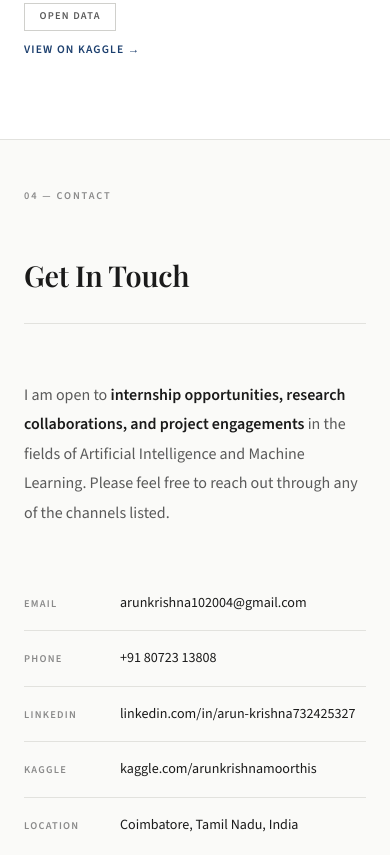
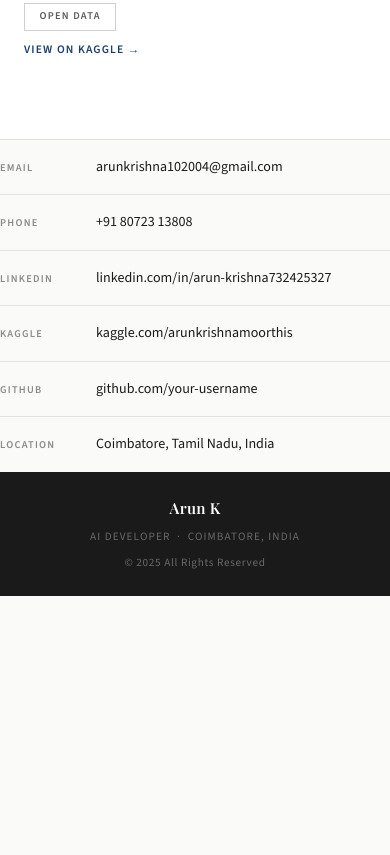
Before and after one commit to ArunKrishna102004/arun-portfolio, a plain HTML site: page index.html in a window 390 px wide. Shown: the part 5458-6313 px from the top of the page. After the commit the page ends 6054 px from the top, so only its background shows below. Drawn offline with nearby package versions, Linux system fonts and the light colour scheme.

Commit message:
Revise contact section with updated details
Updated contact section with email, phone, LinkedIn, Kaggle, GitHub, and location details.

```diff
--- a/index.html
+++ b/index.html
@@ -459,41 +459,51 @@ footer{
 </section>
 
 <!-- CONTACT -->
-<section id="contact">
-  <div class="section-header reveal">
-    <div class="sec-num">04 — Contact</div>
-    <h2 class="sec-title">Get In Touch</h2>
-  </div>
-  <div class="contact-cols">
-    <div class="contact-label reveal">Contact</div>
-    <div class="contact-intro reveal d1">
-      <p>I am open to <strong>internship opportunities, research collaborations, and project engagements</strong> in the fields of Artificial Intelligence and Machine Learning. Please feel free to reach out through any of the channels listed.</p>
-    </div>
 <div class="contact-details reveal d2">
+
   <div class="cd-item">
     <div class="cd-label">Email</div>
-        <a href="mailto:arunkrishna102004@gmail.com" class="cd-val">arunkrishna102004@gmail.com</a>
+    <a href="mailto:arunkrishna102004@gmail.com" class="cd-val">
+      arunkrishna102004@gmail.com
+    </a>
   </div>
+
   <div class="cd-item">
     <div class="cd-label">Phone</div>
-        <a href="tel:+918072313808" class="cd-val">+91 80723 13808</a>
+    <a href="tel:+918072313808" class="cd-val">
+      +91 80723 13808
+    </a>
   </div>
+
   <div class="cd-item">
     <div class="cd-label">LinkedIn</div>
-        <a href="https://www.linkedin.com/in/arun-krishna-732425327/" target="_blank" class="cd-val">linkedin.com/in/arun-krishna732425327</a>
+    <a href="https://www.linkedin.com/in/arun-krishna-732425327/" target="_blank" class="cd-val">
+      linkedin.com/in/arun-krishna732425327
+    </a>
   </div>
+
   <div class="cd-item">
     <div class="cd-label">Kaggle</div>
-        <a href="https://www.kaggle.com/arunkrishnamoorthis" target="_blank" class="cd-val">kaggle.com/arunkrishnamoorthis</a>
+    <a href="https://www.kaggle.com/arunkrishnamoorthis" target="_blank" class="cd-val">
+      kaggle.com/arunkrishnamoorthis
+    </a>
   </div>
+
+  <div class="cd-item">
+    <div class="cd-label">GitHub</div>
+    <a href="https://github.com/your-username" target="_blank" class="cd-val">
+      github.com/your-username
+    </a>
+  </div>
+
   <div class="cd-item">
     <div class="cd-label">Location</div>
-        <div class="cd-val">Coimbatore, Tamil Nadu, India</div>
+    <div class="cd-val">
+      Coimbatore, Tamil Nadu, India
     </div>
   </div>
+
 </div>
-</section>
-
 <!-- FOOTER -->
 <footer>
   <div class="footer-name">Arun K</div>
```
Lines whose indentation alone changed are shown as unchanged.
